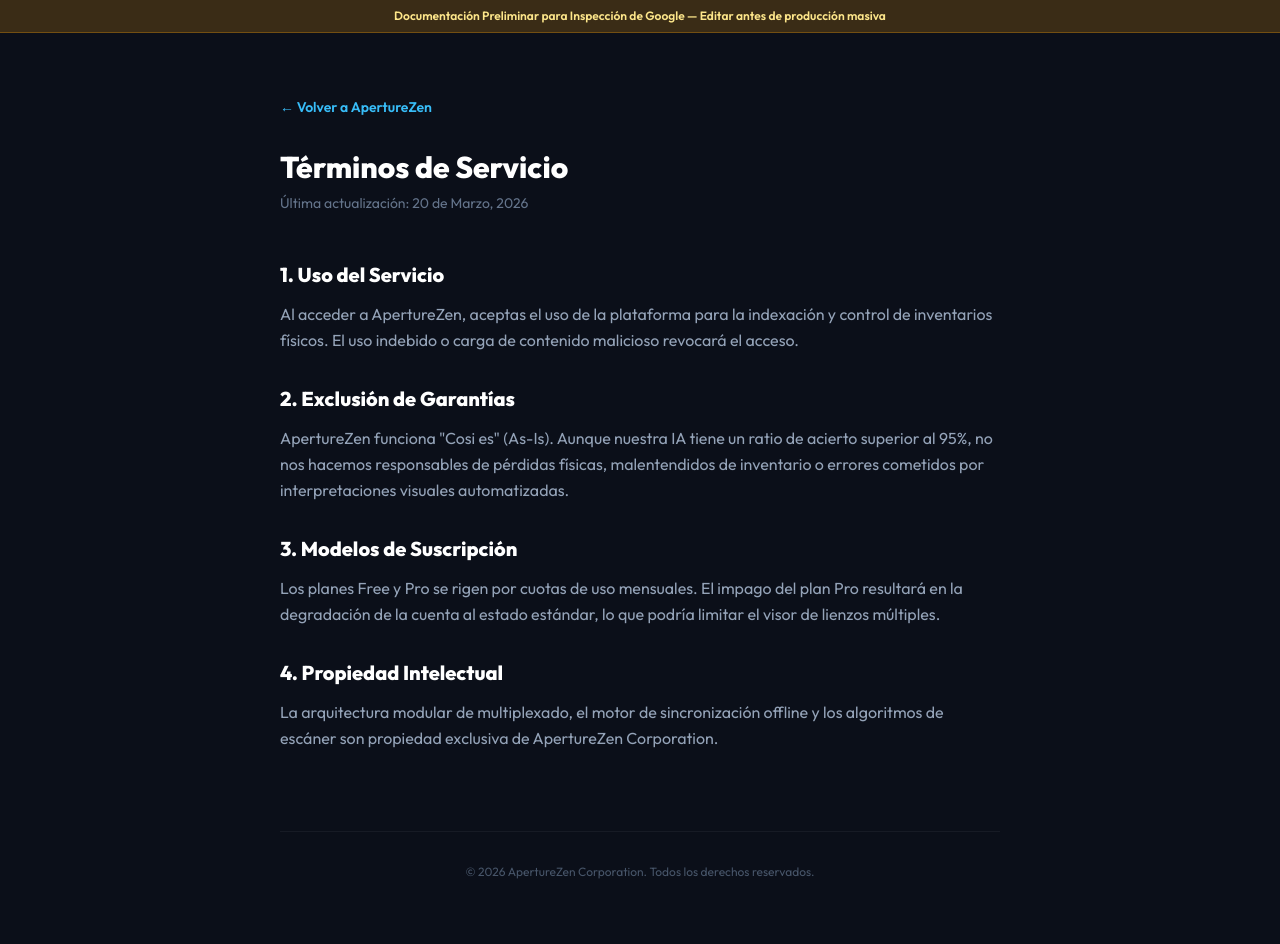
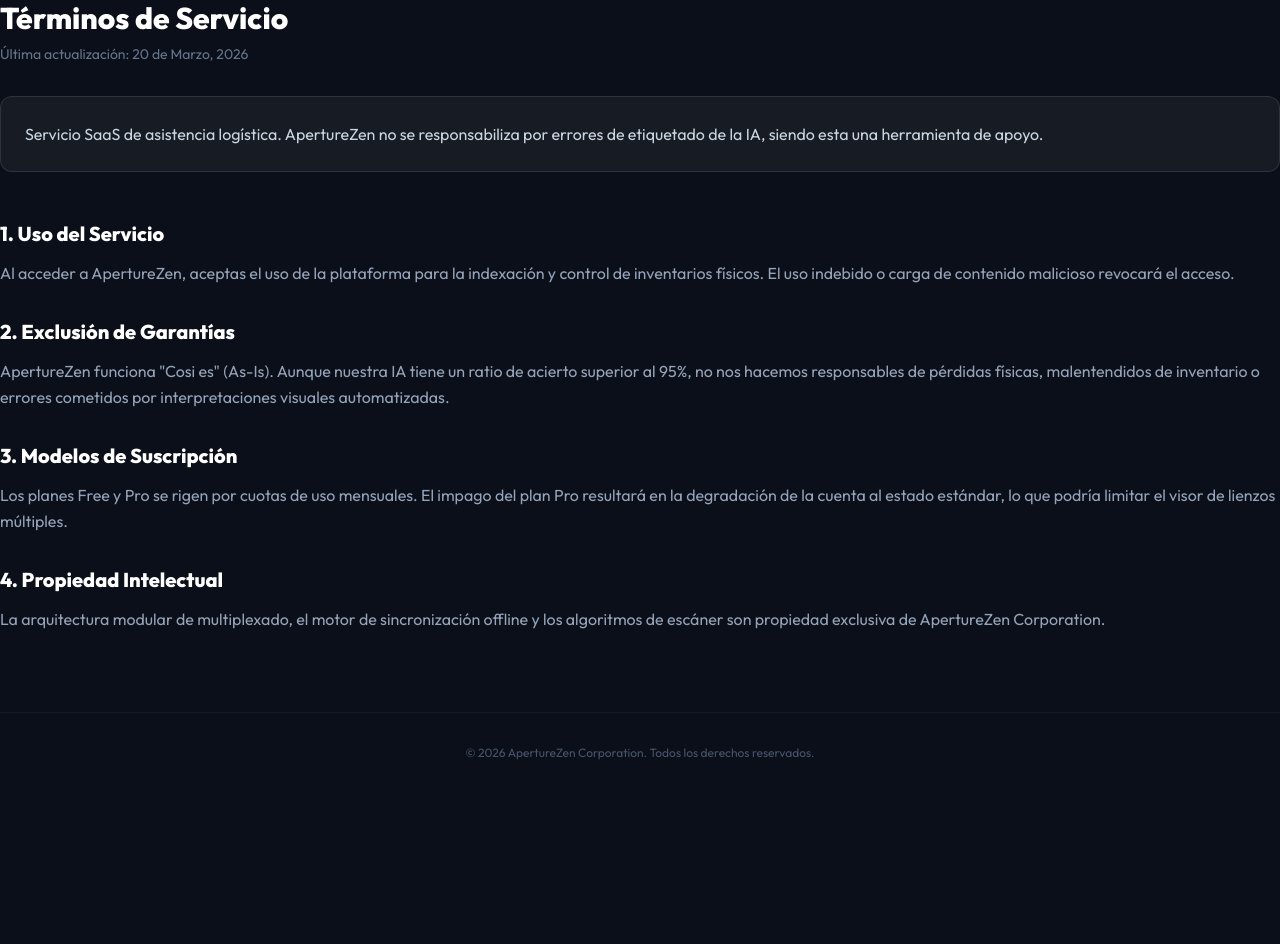
Before and after one commit to zorro6061/Busca-todo, a Flask app: page /terminos in a window 1280 px wide. After the commit the page ends 760 px from the top, so only its background shows below. Run offline with Flask 3, Linux system fonts and the light colour scheme; some libraries are stand-ins or nearby versions.

Commit message:
Rev 148: Inyectar textos legales definitivos para Pato y remover advertencias placeholder

```diff
--- a/templates/terminos.html
+++ b/templates/terminos.html
@@ -10,18 +10,12 @@
 </head>
 <body class="bg-[#0B0F19] text-slate-300 antialiased">
 
-    <!-- ⚠️ REEMPLAZAR CON TEXTOS REALES DE PATO ⚠️ -->
-    <div class="bg-amber-500/20 border-b border-amber-500/30 text-amber-200 text-center py-2 text-xs font-semibold">
-        Documentación Preliminar para Inspección de Google — Editar antes de producción masiva
-    </div>
+        <h1 class="text-3xl font-extrabold text-white mb-2">Términos de Servicio</h1>
+        <p class="text-slate-500 text-sm mb-8">Última actualización: 20 de Marzo, 2026</p>
 
-    <main class="max-w-3xl mx-auto px-6 py-16">
-        <a href="/" class="text-sky-400 hover:text-sky-300 text-sm font-semibold flex items-center gap-1 mb-8">
-            ← Volver a ApertureZen
-        </a>
-
-        <h1 class="text-3xl font-extrabold text-white mb-2">Términos de Servicio</h1>
-        <p class="text-slate-500 text-sm mb-12">Última actualización: 20 de Marzo, 2026</p>
+        <p class="text-slate-300 bg-white/5 border border-white/10 rounded-xl p-6 mb-12 leading-relaxed">
+            Servicio SaaS de asistencia logística. ApertureZen no se responsabiliza por errores de etiquetado de la IA, siendo esta una herramienta de apoyo.
+        </p>
 
         <section class="space-y-8">
             <div>
```
Also changed, not shown: templates/privacidad.html (+5 -11 lines).
